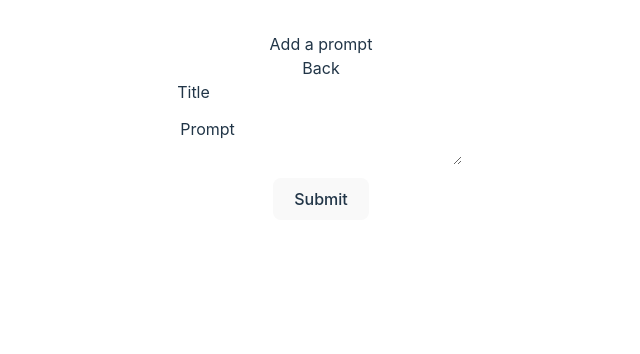
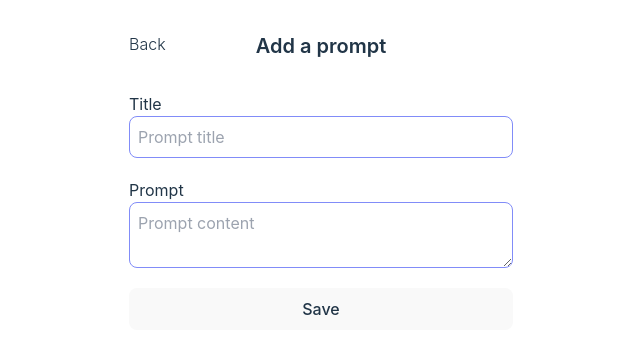
Before and after one commit to bernbecht/prompt-manager, a React (Vite) app in the folder client/: page /prompts/add in a window 1280 px wide. Shown: the top 354 px of the page, without its empty margins (319-959 px from the left). Built offline with nearby package versions, Linux system fonts and the light colour scheme.

Commit message:
💄 adds style to AddPrompt Route

```diff
--- a/client/src/routes/AddPromptRoute.css
+++ b/client/src/routes/AddPromptRoute.css
@@ -1,17 +1,10 @@
 form {
   display: flex;
   flex-direction: column;
-  align-items: center;
 }
 
-form > span {
-  margin-bottom: 13px;
+nav {
+  display: grid;
+  grid-template-columns: 0.5fr 2fr 0.5fr;
+  grid-column-gap: 2px;
 }
-
-label {
-  margin-right: 7px;
-}
-
-span {
-  display: flex;
-}
--- a/client/src/routes/AddPromptRoute.tsx
+++ b/client/src/routes/AddPromptRoute.tsx
@@ -26,30 +26,29 @@ export function AddPromptRoute() {
 
   return (
     <div>
-      <h1>Add a prompt</h1>
-      <NavLink to="/">Back</NavLink>
+      <nav className="mb-8">
+        <NavLink className="text-left font-light" to="/">
+          Back
+        </NavLink>
+        <h1 className="text-xl font-semibold">Add a prompt</h1>
+      </nav>
       <form>
-        <span>
-          <label htmlFor="prompt">Title</label>
-          <input
-            type="text"
-            placeholder=""
+        <Input
+          placeholder="Prompt title"
           name="title"
           value={formState.title}
-            onChange={handleFormChange}
+          label="Title"
+          handleOnChange={handleFormChange}
         />
-        </span>
-        <span>
-          <label htmlFor="answer">Prompt</label>
-          <textarea
-            placeholder=""
+        <Textarea
           name="content"
           value={formState.content}
-            onChange={handleFormChange}
+          label="Prompt"
+          placeholder="Prompt content"
+          handleOnChange={handleFormChange}
         />
-        </span>
         <button type="submit" onClick={handleSubmit}>
-          Submit
+          Save
         </button>
       </form>
     </div>
@@ -57,3 +56,60 @@ export function AddPromptRoute() {
 }
 
 export const URL = '/prompts/add'
+
+function Input({
+  handleOnChange,
+  name,
+  value,
+  placeholder,
+  label,
+}: {
+  handleOnChange: (event: React.ChangeEvent<HTMLInputElement>) => void
+  name: string
+  value: string
+  placeholder?: string
+  label?: string
+}) {
+  return (
+    <span className="text-left mb-5">
+      <label htmlFor="prompt${name}}">{label}</label>
+      <input
+        id="prompt${name}}"
+        type="text"
+        placeholder={placeholder}
+        onChange={(event) => handleOnChange(event)}
+        className="text-left w-96 px-2 py-2 flex items-center grow border rounded-lg border-indigo-400 focus-within:ring-1 focus-within:ring-indigo-500 focus-within:ring-opacity-50 transition focus:outline-none"
+        name={name}
+        value={value}
+      />
+    </span>
+  )
+}
+
+function Textarea({
+  handleOnChange,
+  name,
+  value,
+  placeholder,
+  label,
+}: {
+  handleOnChange: (event: React.ChangeEvent<HTMLTextAreaElement>) => void
+  name: string
+  value: string
+  placeholder?: string
+  label?: string
+}) {
+  return (
+    <span className="text-left mb-5">
+      <label htmlFor="prompt${name}}">{label}</label>
+      <textarea
+        id="prompt${name}}"
+        placeholder={placeholder}
+        onChange={(event) => handleOnChange(event)}
+        className="text-left w-96 px-2 py-2 flex items-center grow border rounded-lg border-indigo-400 focus-within:ring-1 focus-within:ring-indigo-500 focus-within:ring-opacity-50 transition focus:outline-none"
+        name={name}
+        value={value}
+      />
+    </span>
+  )
+}
```
Lines whose indentation alone changed are shown as unchanged.
